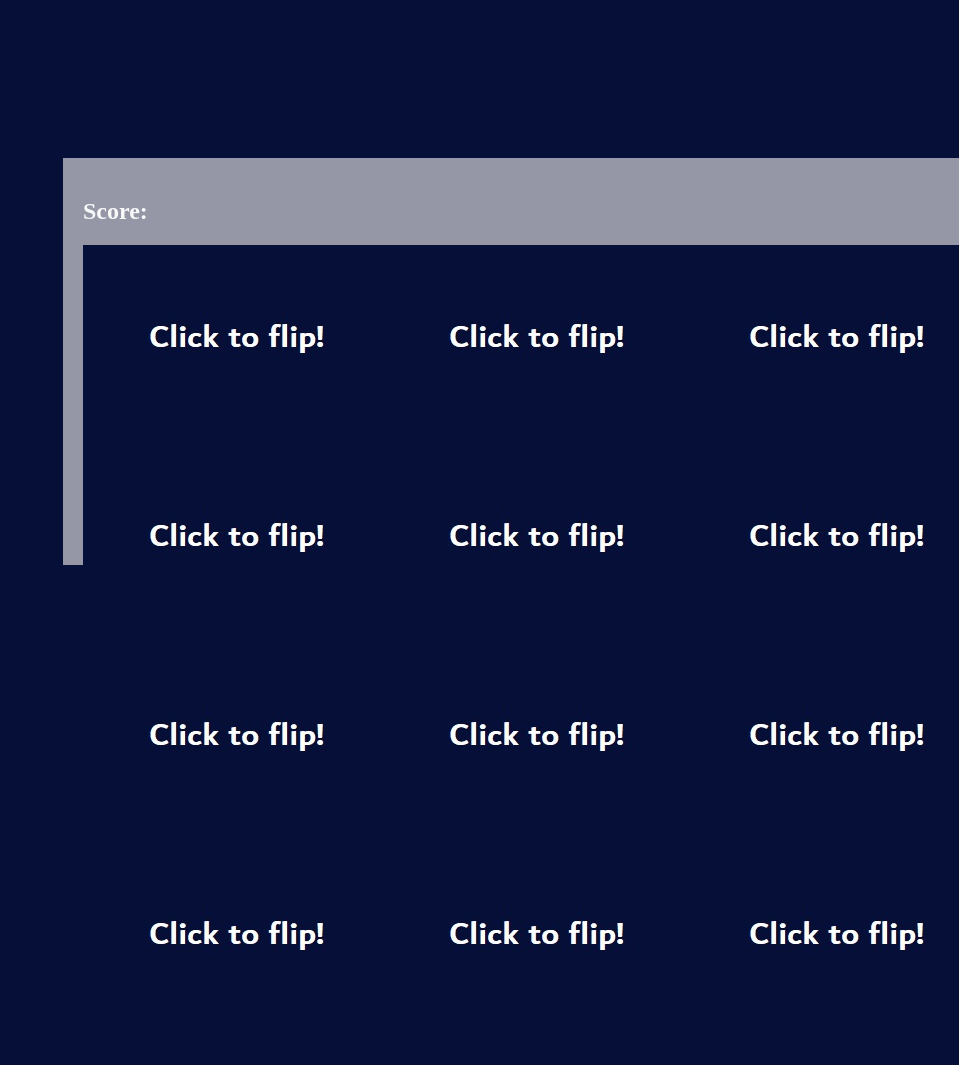
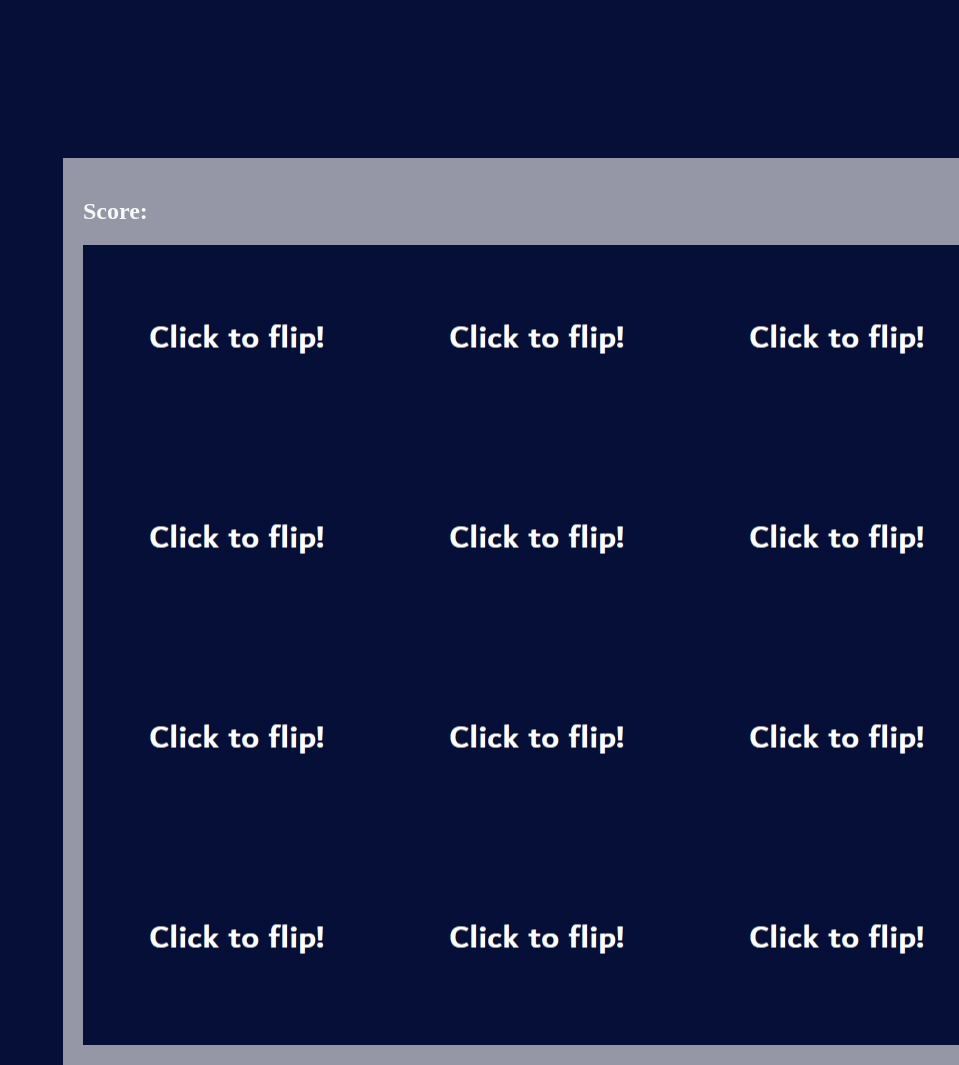
Before and after one commit to Paulnolan90/P2-JavaScriptMatchGame, a plain HTML site: page Index.html in a window 1280 px wide. Shown: the top 1065 px of the page, without its empty margins (321-1280 px from the left). Before the commit the page ends 1041 px from the top, so only its background shows below. Drawn offline with Linux system fonts and the light colour scheme.

Commit message:
more polishing off css code bg color changed

```diff
--- a/assets/css/style.css
+++ b/assets/css/style.css
@@ -7,7 +7,7 @@ h1{
 .grid {
     display: flex;
     flex-wrap: wrap;
-    height: 300px;
+    height: 800px;
     width: 900px;
 }
 
@@ -15,7 +15,7 @@ h1{
     height: 1000px;
     width: 100%;
     overflow: hidden;
-    background: url('../images/ChampionsBackground.jpg') no-repeat ;
+    background: url('../images/ChampionsBackground.jpg') no-repeat center center ;
 
 }
 
--- a/assets/js/script.js
+++ b/assets/js/script.js
@@ -11,43 +11,43 @@ document.addEventListener('DOMContentLoaded', () => {
         },
         {
             name:'Mbappe',
-            img: 'assets/images/Mbappe.jpg'
+            img: 'assets/images/MbappeUp.jpg'
         },
         {
             name:'Mbappe',
-            img: 'assets/images/Mbappe.jpg'
+            img: 'assets/images/MbappeUp.jpg'
         },
         {
             name:'Messi',
-            img: 'assets/images/Messi.jpg'
+            img: 'assets/images/MessiUp.jpg'
         },
         {
             name:'Messi',
-            img: 'assets/images/Messi.jpg'
+            img: 'assets/images/MessiUp.jpg'
         },
         {
             name:'Ronaldo',
-            img: 'assets/images/Ronaldo.jpg'
+            img: 'assets/images/RonaldoUp.jpg'
         },
         {
             name:'Ronaldo',
-            img: 'assets/images/Ronaldo.jpg'
+            img: 'assets/images/RonaldoUp.jpg'
         },
         {
             name:'Neymar',
-            img: 'assets/images/Debruyne.jpg'
+            img: 'assets/images/DebruyneUp.jpg'
         },
         {
             name:'Neymar',
-            img: 'assets/images/Debruyne.jpg'
+            img: 'assets/images/DebruyneUp.jpg'
         },
         {
             name:'Rashford',
-            img: 'assets/images/Rashford.jpg'
+            img: 'assets/images/RashfordUp.jpg'
         },
         {
             name:'Rashford',
-            img: 'assets/images/Rashford.jpg'
+            img: 'assets/images/RashfordUp.jpg'
         }
     ]
 
```
Also changed, not shown: assets/images/DebruyneUp.jpg (renamed from assets/images/Debruyne.jpg), assets/images/MbappeUp.jpg (renamed from assets/images/Mbappe.jpg), assets/images/MessiUp.jpg (renamed from assets/images/Messi.jpg), assets/images/RashfordUp.jpg (renamed from assets/images/Rashford.jpg), assets/images/RonaldoUp.jpg (renamed from assets/images/Ronaldo.jpg).
